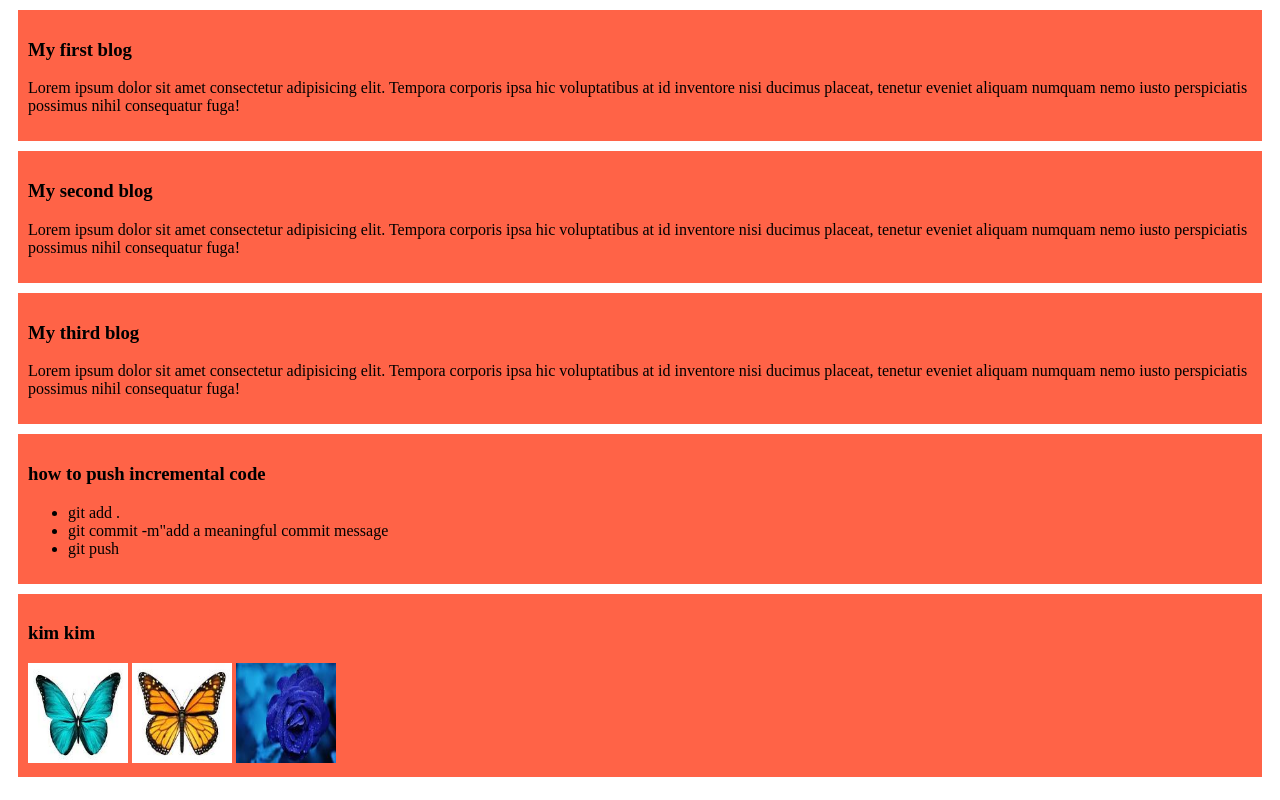
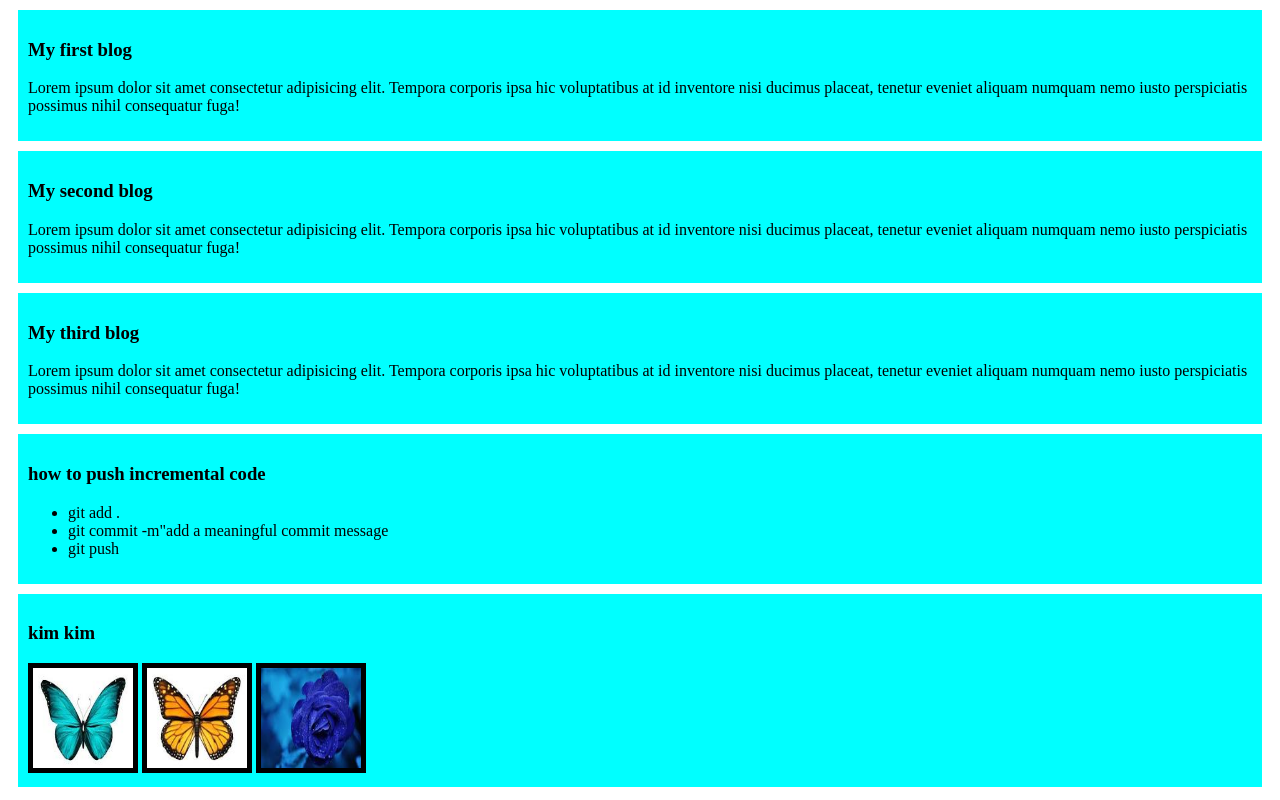
Before and after one commit to Sabiha1010/simple-website, a plain HTML site: page index.html in a window 1280 px wide. Drawn offline with Linux system fonts and the light colour scheme.

Commit message:
added styles

```diff
--- a/styles/blog.css
+++ b/styles/blog.css
@@ -1,8 +1,9 @@
 div{
-    background-color: tomato;
+    background-color: aqua;
     padding: 10px;
     margin: 10px;
 }
 img{
     width: 100px;height: 100px;
+    border: 5px solid black
 }
```
